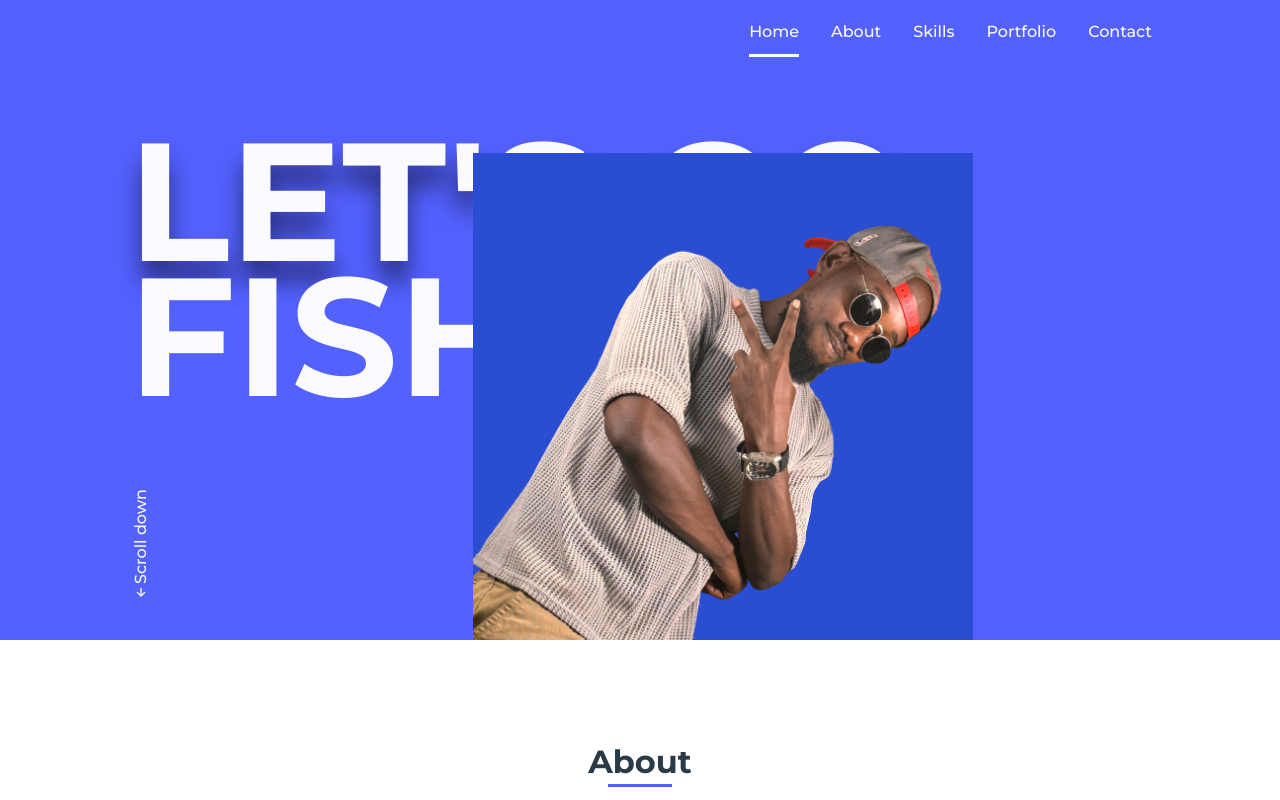
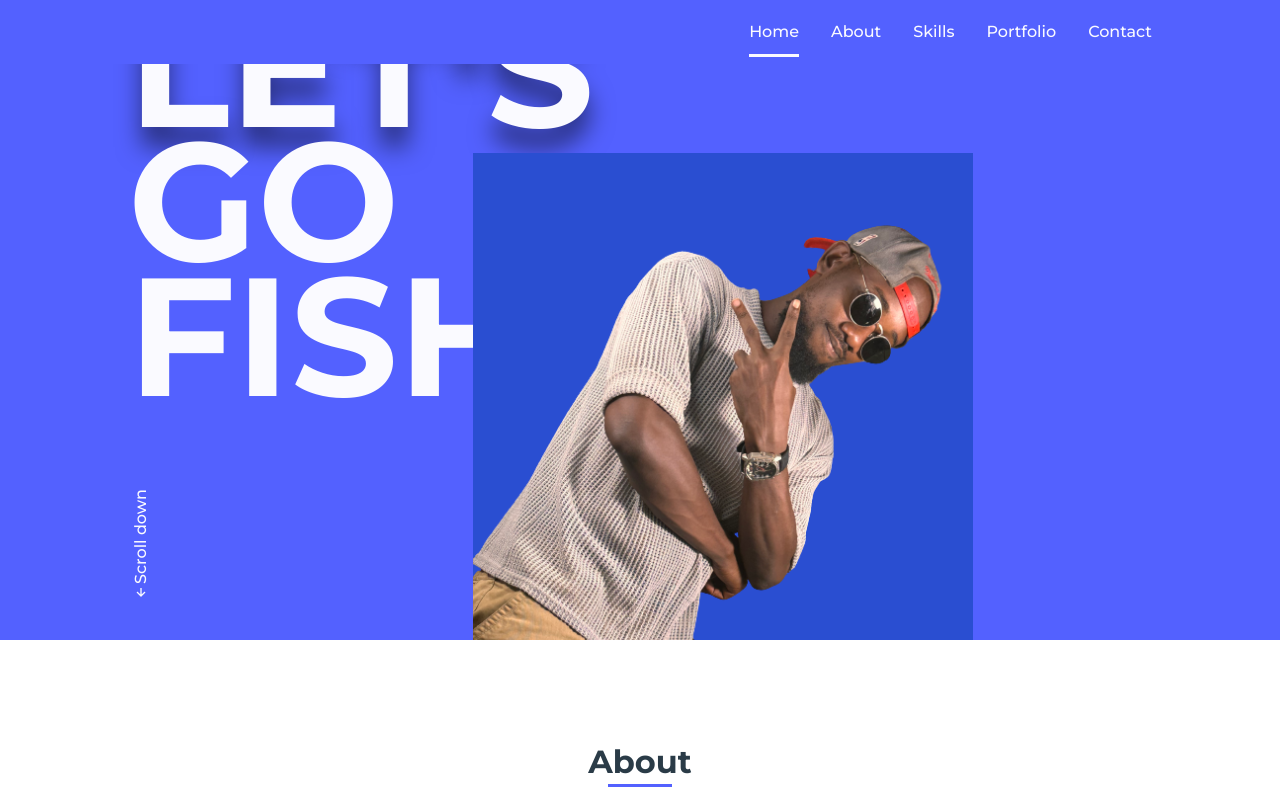
Before and after one commit to apogeeaqacultures/apogeeaquacultures, a plain HTML site: page index.html in a window 1280 px wide. Shown: the top 800 px of the page. Drawn offline with nearby package versions, Linux system fonts and the light colour scheme.

Commit message:
Update index.html

```diff
--- a/index.html
+++ b/index.html
@@ -40,7 +40,7 @@
             <!--===== HOME =====-->
             <section class="home" id="home">
                 <div class="home__container bd-grid">
-                    <h1 class="home__title"><span>LET'S GO</span><br>FISHING.</h1>
+                    <h1 class="home__title"><span>LET'S</span><br>GO</span><br>FISHING.</h1>
 
                     <div class="home__scroll">
                         <a href="#about" class="home__scroll-link"><i class='bx bx-up-arrow-alt' ></i>Scroll down</a>
```
